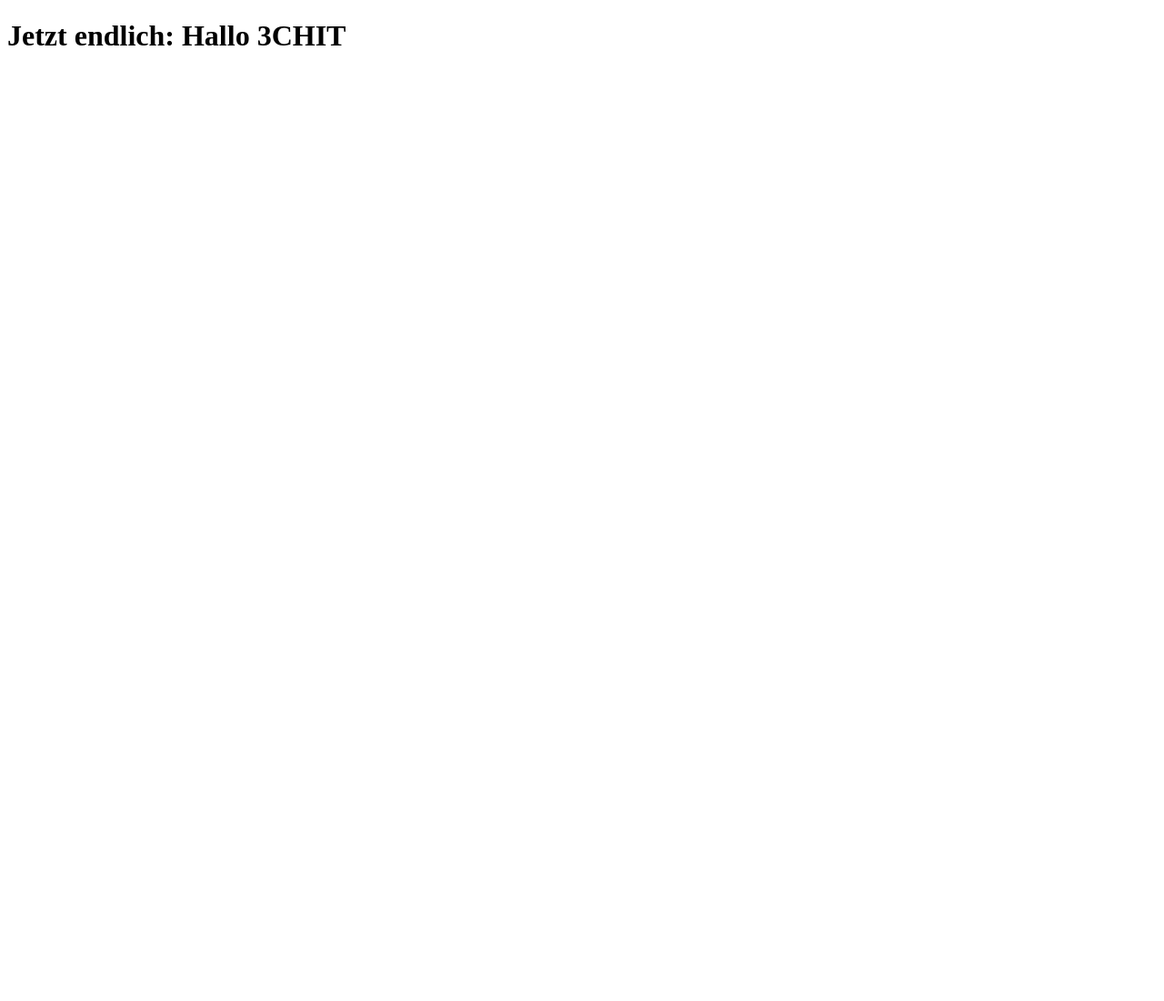
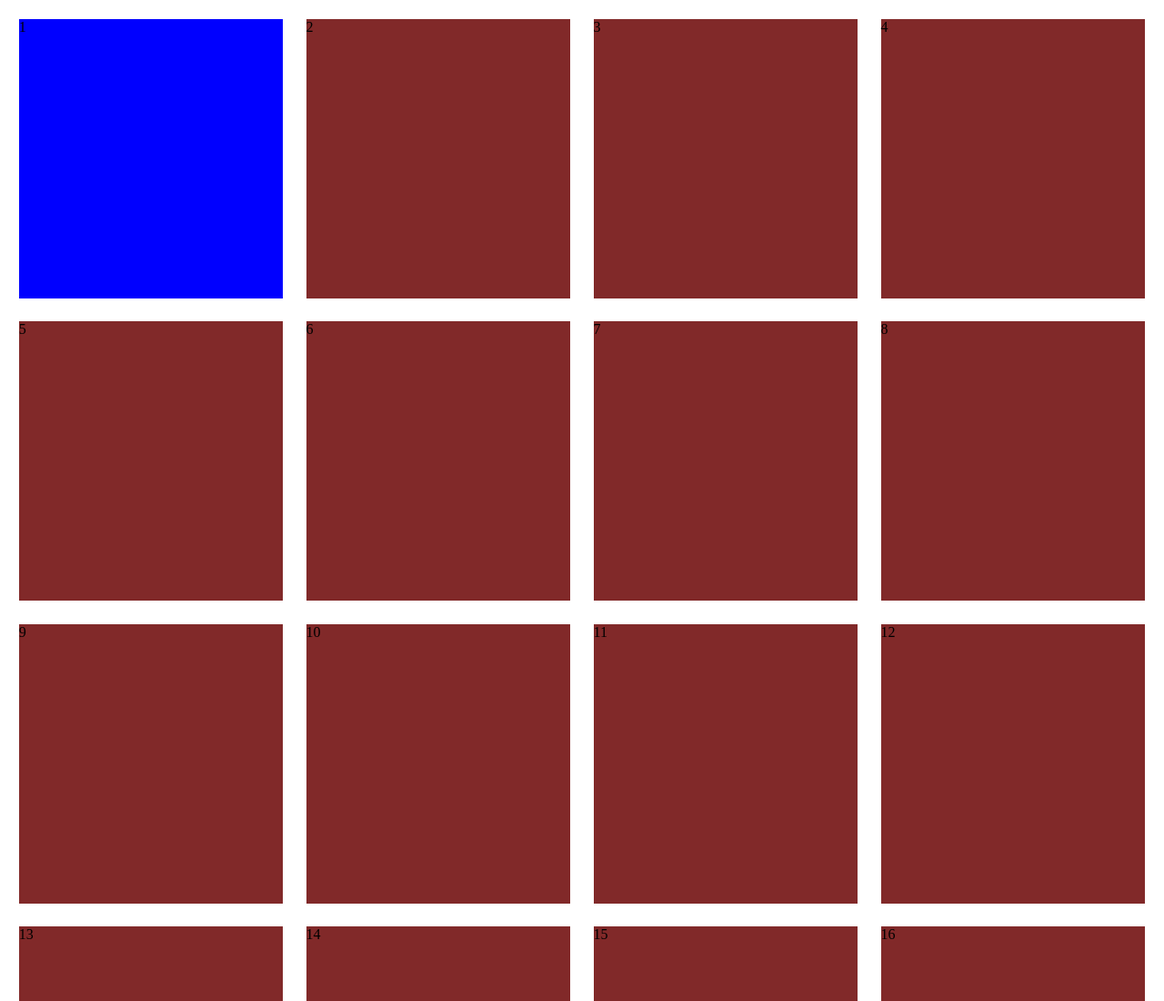
Before and after one commit to richardw16/richardw16.github.io, a plain HTML site: page index.html in a window 1280 px wide. Shown: the top 1100 px of the page at 91% size. Before the commit the page ends 800 px from the top, so only its background shows below. Drawn offline with Linux system fonts and the light colour scheme.

Commit message:
cards fertig

```diff
--- /dev/null
+++ b/css/style.css
@@ -0,0 +1,10 @@
+.card{
+    float: left;
+    width: 23%;
+    margin: 1%;
+    height: 24vw;
+    background-color:rgb(129, 41, 41);
+}
+.flipped{
+    background-color:blue;
+}
--- a/index.html
+++ b/index.html
@@ -4,8 +4,68 @@
     <meta charset="UTF-8">
     <meta name="viewport" content="width=device-width, initial-scale=1.0">
     <title>Memory</title>
+    <link rel="stylesheet" href="css/style.css">
 </head>
 <body>
-    <h1>Jetzt endlich: Hallo 3CHIT</h1>
+
+    <!--TODOS:
+    Eine neue CSS Klasse die ein Bild umdreht -> z.B. andere Farbe
+    Durch klicken wird diese CSS Klasse aktiviert.
+
+    -->
+    <div class="container">
+        <div class="deck" id="card-deck">
+            <div class="card flipped">
+                1
+            </div>
+            <div class="card">
+               2
+            </div>
+            <div class="card">
+                3
+            </div>
+            <div class="card">
+                4
+            </div>
+            <div class="card">
+                5
+            </div>
+            <div class="card">
+                6
+            </div>
+            <div class="card">
+               7
+            </div>
+            <div class="card">
+                8
+            </div>
+            <div class="card">
+                9
+            </div>
+            <div class="card">
+                10
+            </div>
+            <div class="card">
+                11
+            </div>
+            <div class="card">
+                12
+            </div>
+            <div class="card">
+                13
+            </div>
+            <div class="card">
+                14
+            </div>
+            <div class="card">
+                15
+            </div>
+            <div class="card">
+                16
+            </div>
+        </div>
+    </div>
+    </div>
+    <script src="js/v1.js"></script>
 </body>
 </html>
--- /dev/null
+++ b/js/v1.js
@@ -0,0 +1,10 @@
+
+let c = document.querySelectorAll('.card')
+
+for (const i of c) {
+    i.addEventListener('click',xy)
+
+}
+function xy(event){
+    alert("test")
+}
```
